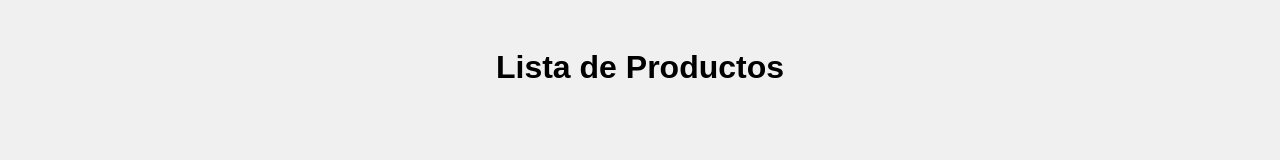
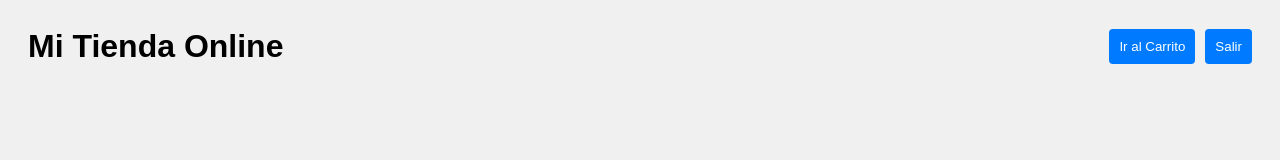
Before and after one commit to paezcamilo8/PrimerParcialWeb, a plain HTML site: page productos.html in a window 1280 px wide. Drawn offline with Linux system fonts and the light colour scheme; no server answers.

Commit message:
edicion de la pag productos

```diff
--- a/productos.css
+++ b/productos.css
@@ -4,8 +4,33 @@ body {
     padding: 20px;
 }
 
+header {
+    display: flex;
+    justify-content: space-between;
+    align-items: center;
+    margin-bottom: 20px;
+}
+
 h1 {
-    text-align: center;
+    margin: 0;
+}
+
+.nav-buttons {
+    display: flex;
+    gap: 10px;
+}
+
+button {
+    padding: 10px;
+    background-color: #007bff;
+    color: white;
+    border: none;
+    border-radius: 4px;
+    cursor: pointer;
+}
+
+button:hover {
+    background-color: #0056b3;
 }
 
 #productos {
@@ -33,20 +58,6 @@ h1 {
     height: auto;
 }
 
-button {
-    margin-top: 10px;
-    padding: 10px;
-    background-color: #007bff;
-    color: white;
-    border: none;
-    border-radius: 4px;
-    cursor: pointer;
-}
-
-button:hover {
-    background-color: #0056b3;
-}
-
 @media (max-width: 600px) {
     #productos {
         grid-template-columns: 1fr;
--- a/productos.html
+++ b/productos.html
@@ -7,7 +7,14 @@
     <link rel="stylesheet" href="productos.css">
 </head>
 <body>
-    <h1>Lista de Productos</h1>
+    <header>
+        <h1>Mi Tienda Online</h1>
+        <div class="nav-buttons">
+            <button onclick="goToCart()">Ir al Carrito</button>
+            <button onclick="logout()">Salir</button>
+        </div>
+    </header>
+
     <div id="productos"></div> <!-- Aquí se listarán los productos -->
 
     <script src="productos.js"></script>
--- a/productos.js
+++ b/productos.js
@@ -23,4 +23,14 @@ function viewProduct(productId) {
     window.location.href = `producto.html?id=${productId}`;
 }
 
+// Función para ir al carrito
+function goToCart() {
+    window.location.href = 'carrito.html';
+}
+
+// Función para cerrar sesión (volver al login)
+function logout() {
+    window.location.href = 'login.html';
+}
+
 fetchProducts();
```
Also changed, not shown: producto.js (+21 -2 lines).
